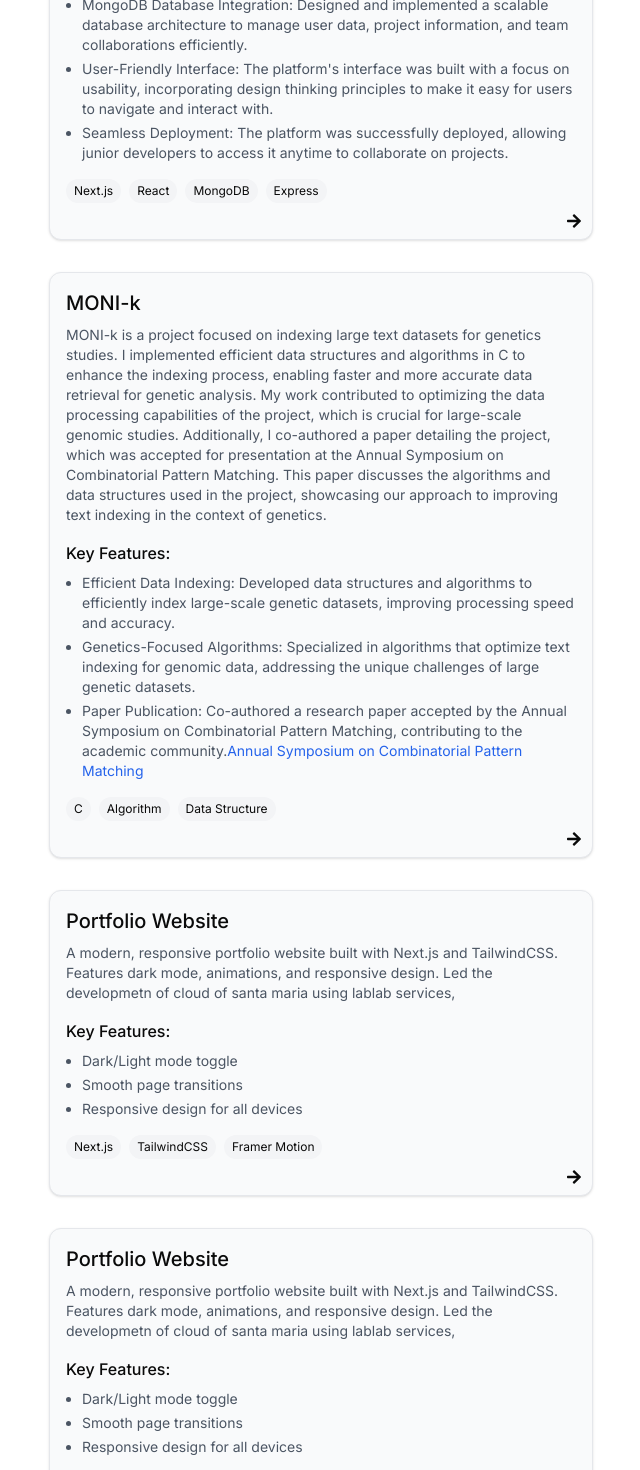
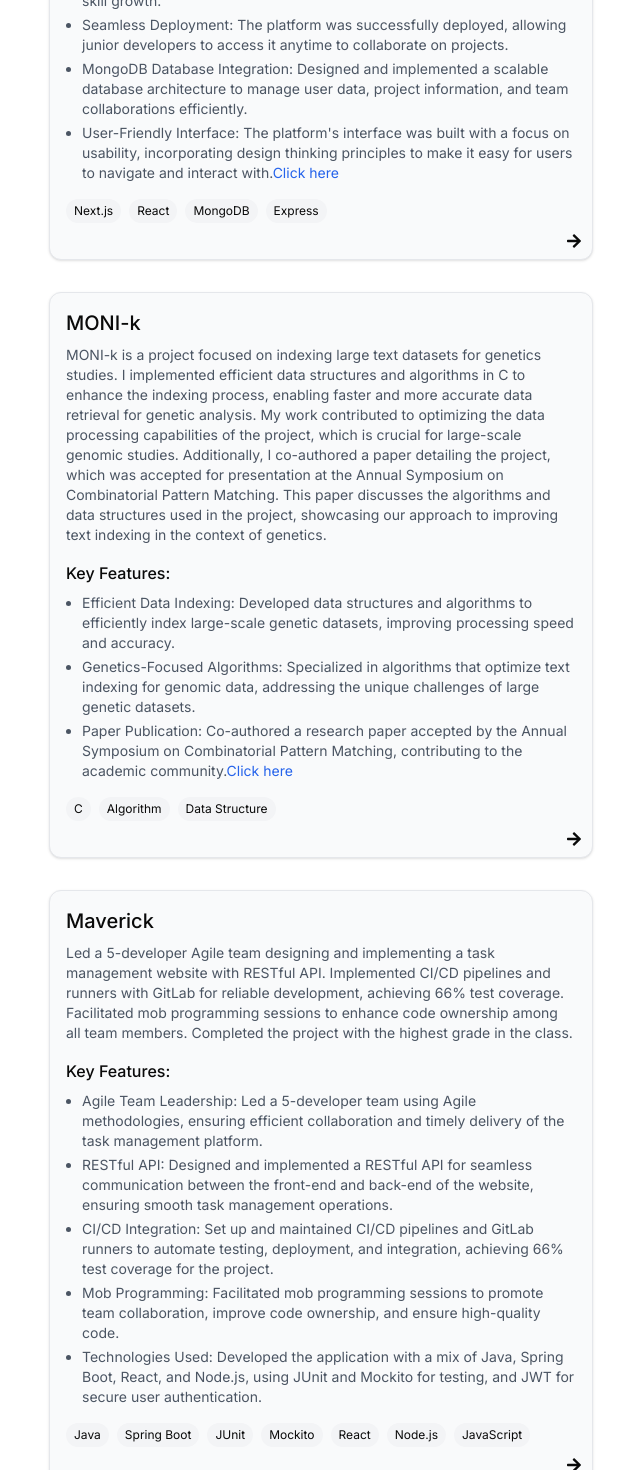
Before and after one commit to a-shahrabi/Ardavan_Portfolio, a Next.js app: page / in a window 1280 px wide. Shown: the part 3520-4990 px from the top of the page, without its empty margins (319-959 px from the left). Built offline with nearby package versions, Linux system fonts and the light colour scheme.

Commit message:
Ready for Deployment

```diff
--- a/app/page.tsx
+++ b/app/page.tsx
@@ -264,7 +264,14 @@ export default function Home() {
               <ul className="text-sm list-disc pl-4 space-y-1 text-gray-600 dark:text-gray-400">
                 <li>Dark/Light Mode Toggle: Easily switch between dark and light themes for a personalized browsing experience.</li>
                 <li>Smooth Page Transitions: Seamless transitions between pages powered by Framer Motion, creating a smooth and engaging user experience.</li>
-                <li>Responsive Design: The website is fully responsive, ensuring it looks great and functions perfectly on all devices, from desktops to mobile phones.</li>
+                <li>Responsive Design: The website is fully responsive, ensuring it looks great and functions perfectly on all devices, from desktops to mobile phones.<a
+        href="https://ardavan_portfolio.vercel.app/"
+        target="_blank"
+        rel="noopener noreferrer"
+        className="text-blue-600 dark:text-blue-400 hover:underline"
+      >
+        Click here
+      </a></li>
               </ul>
             </div>
 
@@ -320,9 +327,16 @@ export default function Home() {
               <h4 className="font-medium mb-2">Key Features:</h4>
               <ul className="text-sm list-disc pl-4 space-y-1 text-gray-600 dark:text-gray-400">
                 <li>Collaborative Project Development: Enables junior developers to form teams and work on real-world projects together, promoting teamwork and skill growth.</li>
+                <li>Seamless Deployment: The platform was successfully deployed, allowing junior developers to access it anytime to collaborate on projects.</li>
                 <li>MongoDB Database Integration: Designed and implemented a scalable database architecture to manage user data, project information, and team collaborations efficiently.</li>
-                <li>User-Friendly Interface: The platform's interface was built with a focus on usability, incorporating design thinking principles to make it easy for users to navigate and interact with.</li>
-                <li>Seamless Deployment: The platform was successfully deployed, allowing junior developers to access it anytime to collaborate on projects.</li>
+                <li>User-Friendly Interface: The platform's interface was built with a focus on usability, incorporating design thinking principles to make it easy for users to navigate and interact with.<a
+        href="https://junior-dev-forge.vercel.app/"
+        target="_blank"
+        rel="noopener noreferrer"
+        className="text-blue-600 dark:text-blue-400 hover:underline"
+      >
+        Click here
+      </a></li>
               </ul>
             </div>
 
@@ -381,12 +395,12 @@ export default function Home() {
                 <li>Genetics-Focused Algorithms: Specialized in algorithms that optimize text indexing for genomic data, addressing the unique challenges of large genetic datasets.</li>
                 <li>Paper Publication: Co-authored a research paper accepted by the Annual Symposium on
                   Combinatorial Pattern Matching, contributing to the academic community.<a
-        href="https://www.google.com"
+        href="https://ui.adsabs.harvard.edu/abs/2022arXiv220205085T/abstract"
         target="_blank"
         rel="noopener noreferrer"
         className="text-blue-600 dark:text-blue-400 hover:underline"
       >
-        Annual Symposium on Combinatorial Pattern Matching
+        Click here
       </a></li>
               </ul>
             </div>
@@ -427,29 +441,35 @@ export default function Home() {
 
         <div className="w-full flex flex-col">
           <div>
-            <h3 className="text-xl font-medium mb-2">Portfolio Website</h3>
+            <h3 className="text-xl font-medium mb-2">Maverick</h3>
             <p className="text-sm text-gray-600 dark:text-gray-400 mb-4">
-              A modern, responsive portfolio website built with Next.js and TailwindCSS.
-              Features dark mode, animations, and responsive design.
-              Led the developmetn of cloud of santa maria using lablab services,
-
+            Led a 5-developer Agile team designing and implementing a task management website with RESTful API.
+            Implemented CI/CD pipelines and runners with GitLab for reliable development, achieving 66% test coverage.
+            Facilitated mob programming sessions to enhance code ownership among all team members.
+            Completed the project with the highest grade in the class.
             </p>
-
 
             <div className="mb-4">
               <h4 className="font-medium mb-2">Key Features:</h4>
               <ul className="text-sm list-disc pl-4 space-y-1 text-gray-600 dark:text-gray-400">
-                <li>Dark/Light mode toggle</li>
-                <li>Smooth page transitions</li>
-                <li>Responsive design for all devices</li>
+                <li>Agile Team Leadership: Led a 5-developer team using Agile methodologies, ensuring efficient collaboration and timely delivery of the task management platform.</li>
+                <li>RESTful API: Designed and implemented a RESTful API for seamless communication between the front-end and back-end of the website, ensuring smooth task management operations.</li>
+                <li>CI/CD Integration: Set up and maintained CI/CD pipelines and GitLab runners to automate testing, deployment, and integration, achieving 66% test coverage for the project.</li>
+                <li>Mob Programming: Facilitated mob programming sessions to promote team collaboration, improve code ownership, and ensure high-quality code.</li>
+                <li>Technologies Used: Developed the application with a mix of Java, Spring Boot, React, and Node.js, using JUnit and Mockito for testing, and JWT for secure user authentication.</li>
               </ul>
             </div>
 
+            <div className="flex flex-wrap gap-2">
+              <span className="px-2 py-1 bg-gray-100 dark:bg-zinc-800 rounded-full text-xs">Java</span>
+              <span className="px-2 py-1 bg-gray-100 dark:bg-zinc-800 rounded-full text-xs">Spring Boot</span>
+              <span className="px-2 py-1 bg-gray-100 dark:bg-zinc-800 rounded-full text-xs">JUnit</span>
+              <span className="px-2 py-1 bg-gray-100 dark:bg-zinc-800 rounded-full text-xs">Mockito</span>
+              <span className="px-2 py-1 bg-gray-100 dark:bg-zinc-800 rounded-full text-xs">React</span>
+              <span className="px-2 py-1 bg-gray-100 dark:bg-zinc-800 rounded-full text-xs">Node.js</span>
+              <span className="px-2 py-1 bg-gray-100 dark:bg-zinc-800 rounded-full text-xs">JavaScript</span>
 
-            <div className="flex flex-wrap gap-2">
-              <span className="px-2 py-1 bg-gray-100 dark:bg-zinc-800 rounded-full text-xs">Next.js</span>
-              <span className="px-2 py-1 bg-gray-100 dark:bg-zinc-800 rounded-full text-xs">TailwindCSS</span>
-              <span className="px-2 py-1 bg-gray-100 dark:bg-zinc-800 rounded-full text-xs">Framer Motion</span>
+
             </div>
           </div>
 
@@ -482,21 +502,21 @@ export default function Home() {
 
         <div className="w-full flex flex-col">
           <div>
-            <h3 className="text-xl font-medium mb-2">Portfolio Website</h3>
+            <h3 className="text-xl font-medium mb-2">Academic Performance Analysis</h3>
             <p className="text-sm text-gray-600 dark:text-gray-400 mb-4">
-              A modern, responsive portfolio website built with Next.js and TailwindCSS.
-              Features dark mode, animations, and responsive design.
-              Led the developmetn of cloud of santa maria using lablab services,
-
+            In this project, I worked with a team of three to analyze a comprehensive dataset from Kaggle, which focused on variables influencing students' academic performance. Using Python and data visualization tools, we explored and visualized the data to uncover meaningful insights.
+            I developed a linear regression model to quantify the impact of various factors, with a particular focus on mathematics performance. Our key finding was that student absences had the greatest negative impact on academic performance. Additionally, we discovered that parental support and study habits played significant roles in influencing students' success.
+            To communicate our findings, I created impactful data visualizations and presented them to the team and stakeholders. The project concluded with actionable insights that can guide educational interventions and student support strategies.
             </p>
 
 
             <div className="mb-4">
               <h4 className="font-medium mb-2">Key Features:</h4>
               <ul className="text-sm list-disc pl-4 space-y-1 text-gray-600 dark:text-gray-400">
-                <li>Dark/Light mode toggle</li>
-                <li>Smooth page transitions</li>
-                <li>Responsive design for all devices</li>
+                <li>Linear Regression Model: Developed a linear regression model to quantify the impact of factors such as student absences, parental support, and study habits on grades.</li>
+                <li>Data Visualizations: Created compelling visualizations to communicate key findings, making complex data more accessible and understandable.</li>
+                <li>Data Analysis: Analyzed a large dataset from Kaggle to identify key variables that affect students' academic performance using Python and data visualization tools.</li>
+                <li>Key Findings: Found that student absences were the most significant negative factor affecting academic performance, while parental support and study habits contributed positively to students' success.</li>
               </ul>
             </div>
 
```
